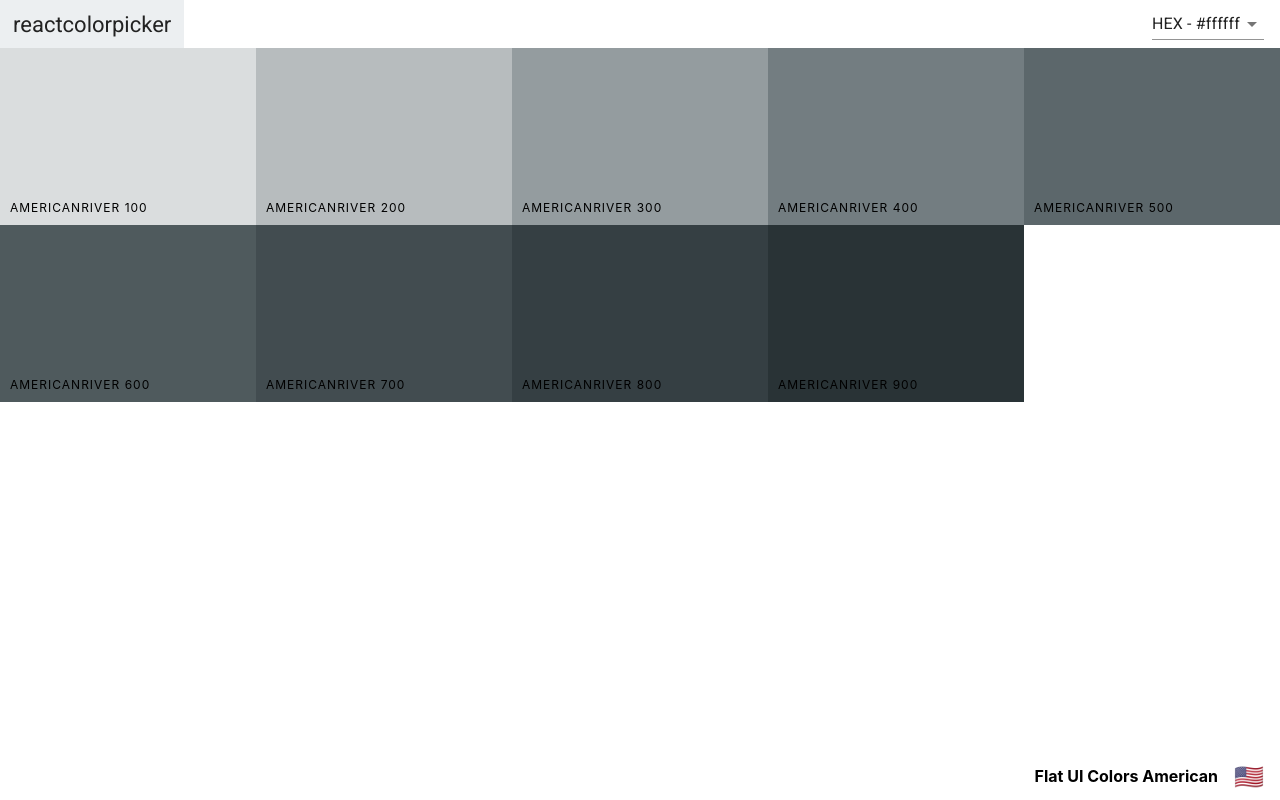
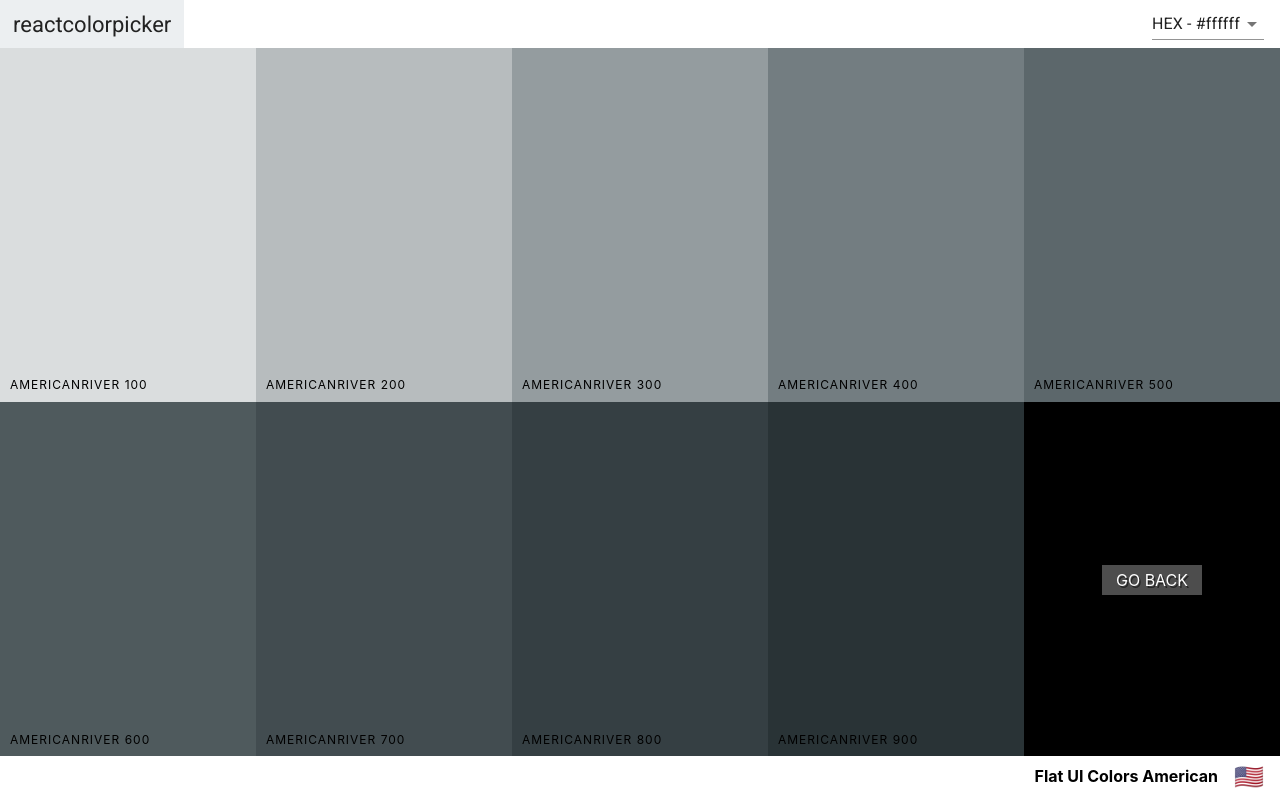
Before and after one commit to do-Va/Color_Palette_Project, a React (Create React App) app: page /palette/flat-ui-colors-american/americanriver in a window 1280 px wide. Built offline with nearby package versions, Linux system fonts and the light colour scheme.

Commit message:
Add GoBack Link

```diff
--- a/src/ColorBox.css
+++ b/src/ColorBox.css
@@ -8,7 +8,17 @@
   margin-bottom: -3.8px;
 }
 
-.copy-button {
+.SingleColorPalette .ColorBox {
+  height: 50%;
+}
+
+.ColorBox.go-back {
+  position: relative;
+  background-color: black;
+}
+
+.copy-button,
+.back-button {
   width: 100px;
   height: 30px;
   position: absolute;
@@ -17,6 +27,7 @@
   left: 50%;
   transform: translate(-50%, -50%);
   outline: none;
+  text-align: center;
   background: rgba(255, 255, 255, 0.3);
   text-shadow: 0.1rem 0.1rem 0 rgba(0, 0, 0, 0.5);
   -webkit-backdrop-filter: blur(3px);
@@ -26,6 +37,10 @@
   color: #fff;
   text-transform: uppercase;
   border: none;
+  text-decoration: none;
+}
+
+.copy-button {
   opacity: 0;
   transition: opacity 0.4s;
 }
--- a/src/SingleColorPalette.js
+++ b/src/SingleColorPalette.js
@@ -1,4 +1,5 @@
 import React, { Component } from 'react';
+import { Link } from 'react-router-dom';
 import Navbar from './Navbar';
 import PaletteFooter from './PaletteFooter';
 import ColorBox from './ColorBox';
@@ -34,19 +35,26 @@
 
   render() {
     const { format } = this.state;
-    const { paletteName, emoji } = this.props.palette;
+    const { paletteName, emoji, id } = this.props.palette;
     const colorBoxes = this._shades.map(color => (
       <ColorBox
-        key={color.id}
+        key={color.name}
         name={color.name}
         background={color[format]}
         showLink={false}
       />
     ));
     return (
-      <div className="Palette">
+      <div className="SingleColorPalette Palette">
         <Navbar handleChange={this.changeFormat} showingAllColors={false} />
-        <div className="Palette-colors">{colorBoxes}</div>
+        <div className="Palette-colors">
+          {colorBoxes}
+          <div className="go-back ColorBox">
+            <Link to={`/palette/${id}`} className="back-button">
+              GO BACK
+            </Link>
+          </div>
+        </div>
         <PaletteFooter paletteName={paletteName} emoji={emoji} />
       </div>
     );
```
